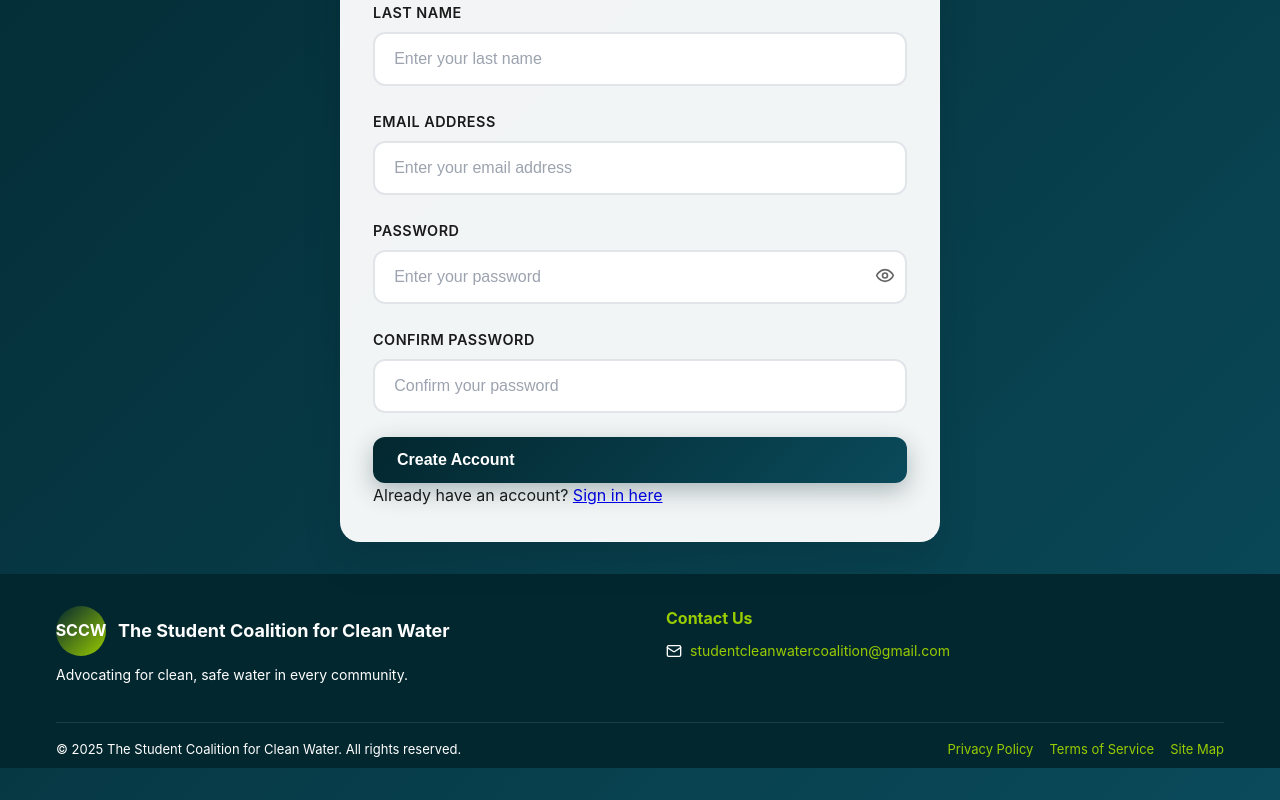
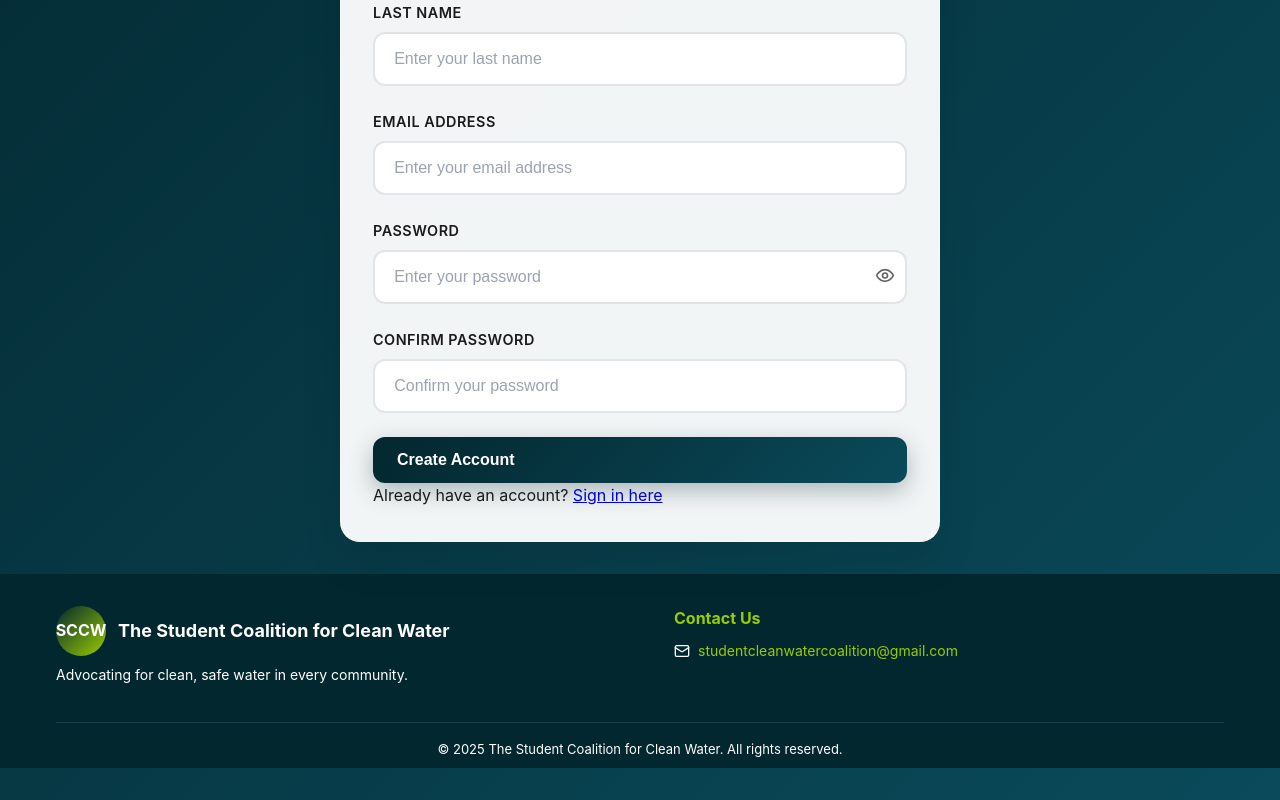
Before and after one commit to ncswade8/WT2, a React (Create React App) app in the folder client/: page / in a window 1280 px wide. Shown: the part 515-1315 px from the top of the page. Built offline with nearby package versions, Linux system fonts and the light colour scheme.

Commit message:
Simplify footer: Remove privacy policy, terms, and site map links. Center remaining content

```diff
--- a/client/src/components/Footer.js
+++ b/client/src/components/Footer.js
@@ -7,7 +7,7 @@ const Footer = () => {
   return (
     <footer className="footer" style={{ background: '#03272f', color: '#fff', marginTop: '2rem', paddingTop: '2rem' }}>
       <div className="container" style={{ maxWidth: 1200, margin: '0 auto', padding: '0 1rem' }}>
-        <div className="footer-content" style={{ display: 'flex', flexWrap: 'wrap', justifyContent: 'space-between', gap: '2rem' }}>
+        <div className="footer-content" style={{ display: 'flex', flexWrap: 'wrap', justifyContent: 'center', gap: '3rem' }}>
           {/* Logo & Mission */}
           <div className="footer-section" style={{ flex: '1 1 200px', minWidth: 200 }}>
             <div style={{ display: 'flex', alignItems: 'center', gap: 12, marginBottom: 8 }}>
@@ -40,13 +40,8 @@ const Footer = () => {
           </div>
         </div>
         {/* Bottom Bar */}
-        <div className="footer-bottom" style={{ borderTop: '1px solid #17404a', marginTop: 24, padding: '1rem 0 0.5rem 0', display: 'flex', flexWrap: 'wrap', justifyContent: 'space-between', alignItems: 'center', fontSize: 13 }}>
+        <div className="footer-bottom" style={{ borderTop: '1px solid #17404a', marginTop: 24, padding: '1rem 0 0.5rem 0', display: 'flex', justifyContent: 'center', alignItems: 'center', fontSize: 13 }}>
           <div>© {currentYear} The Student Coalition for Clean Water. All rights reserved.</div>
-          <div style={{ display: 'flex', gap: 16 }}>
-            <a href="#privacy" style={{ color: '#99cc00', textDecoration: 'none' }}>Privacy Policy</a>
-            <a href="#terms" style={{ color: '#99cc00', textDecoration: 'none' }}>Terms of Service</a>
-            <a href="#sitemap" style={{ color: '#99cc00', textDecoration: 'none' }}>Site Map</a>
-          </div>
         </div>
       </div>
     </footer>
```
Also changed, not shown: 7 other files (tests, documents, lock files or other folders).
